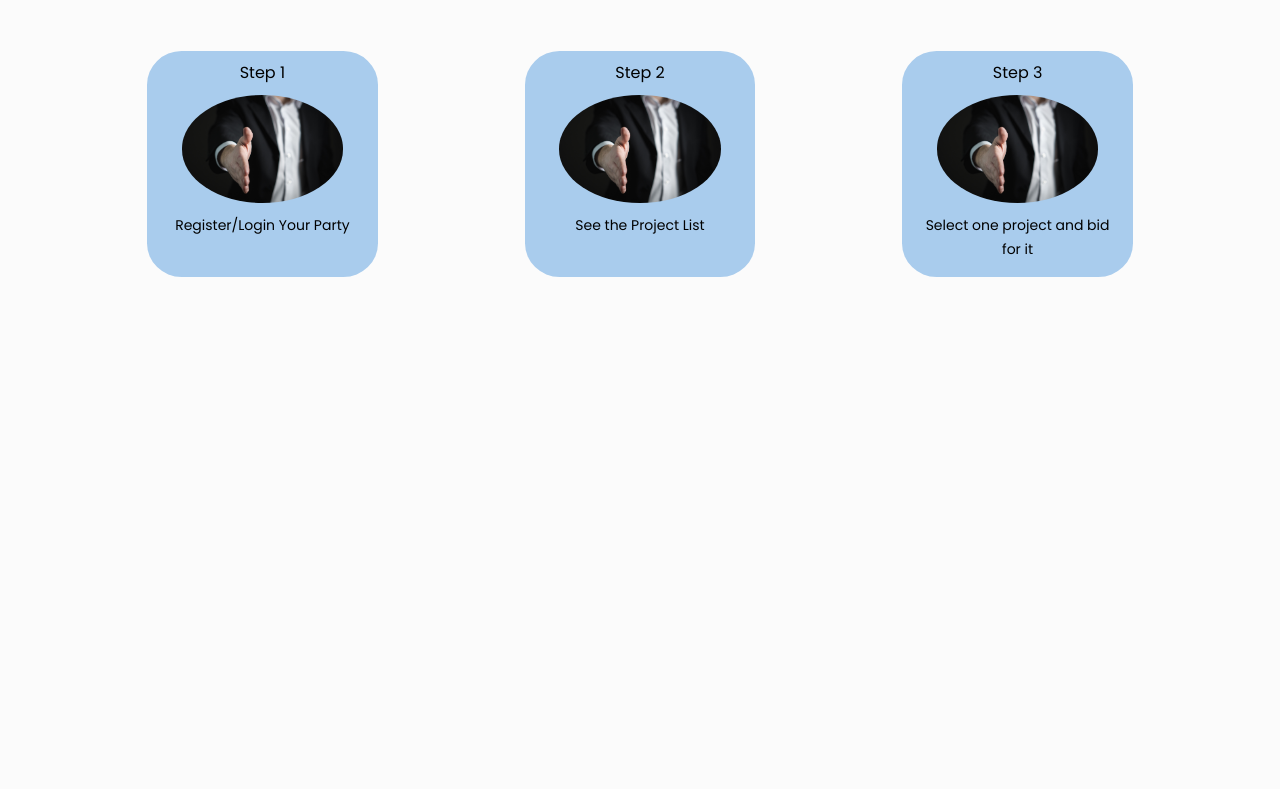
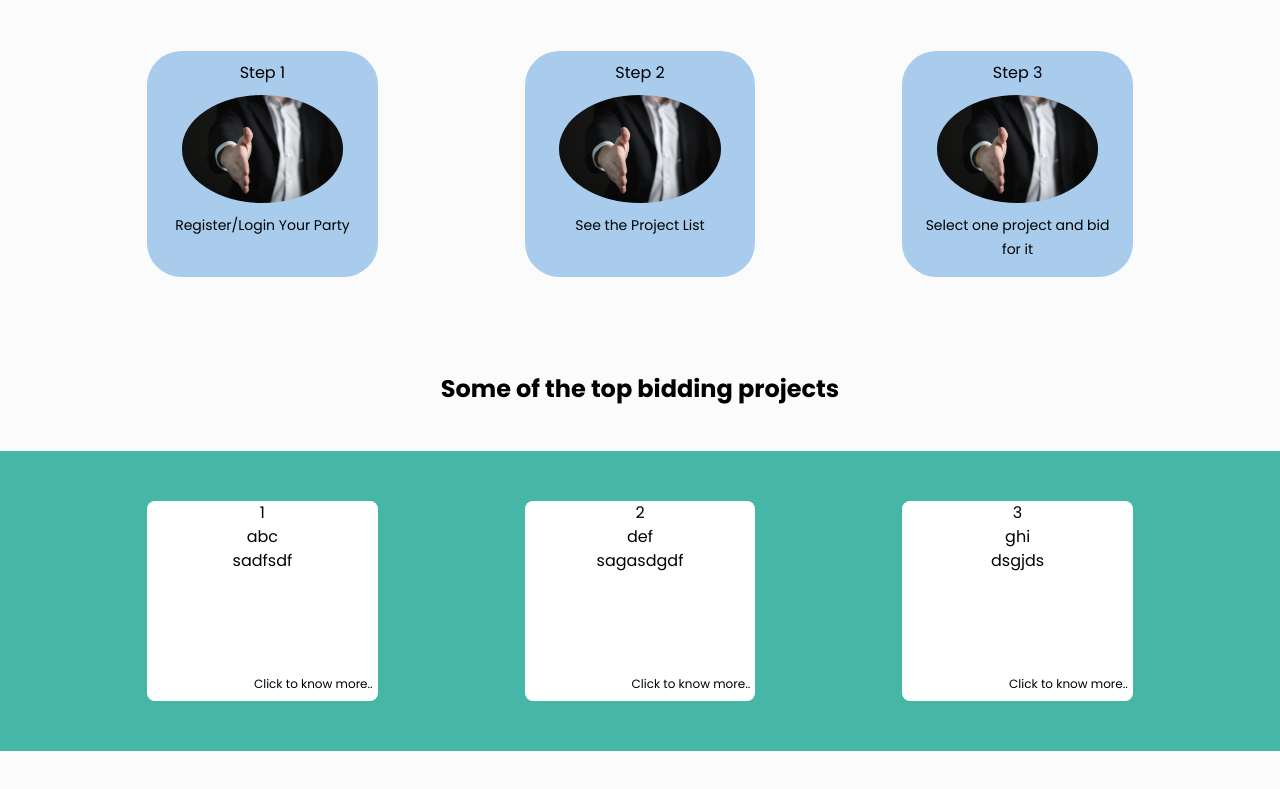
Before and after one commit to Abhayngu/Online-Contracting-System, a React (Create React App) app in the folder client/: page / in a window 1280 px wide. Shown: the part 1382-2171 px from the top of the page. Before the commit the page ends 1759 px from the top, so only its background shows below. Built offline with nearby package versions, Linux system fonts and the light colour scheme.

Commit message:
top bidding project done

```diff
--- /dev/null
+++ b/client/src/Components/TopProject.js
@@ -0,0 +1,44 @@
+import React, { useState, useEffect } from 'react';
+
+function TopProject({ id, name, desc }) {
+	const customStyle = {
+		topProjectContainer: {
+			width: '18%',
+			borderRadius: '8px',
+			height: '200px',
+			background: '#fff',
+			position: 'relative',
+		},
+		topProjectId: {
+			textAlign: 'center',
+		},
+		topProjectName: {
+			textAlign: 'center',
+		},
+		topProjectDesc: {
+			textAlign: 'center',
+		},
+		topProjectLink: {
+			position: 'absolute',
+			fontSize: '12px',
+			bottom: '5px',
+			right: '5px',
+			textAlign: 'center',
+			cursor: 'pointer',
+		},
+	};
+	return (
+		<React.Fragment>
+			<div style={customStyle.topProjectContainer}>
+				<div style={customStyle.topProjectId}>{id}</div>
+				<div style={customStyle.topProjectName}>{name}</div>
+				<div style={customStyle.topProjectDesc}>{desc}</div>
+				<div style={customStyle.topProjectLink}>
+					Click to know more..
+				</div>
+			</div>
+		</React.Fragment>
+	);
+}
+
+export default TopProject;
--- a/client/src/Pages/Home.js
+++ b/client/src/Pages/Home.js
@@ -2,6 +2,7 @@ import React, { useState, useEffect } from 'react';
 import Header from '../Components/Header';
 import homepageimg from './homepage.jpg';
 import StepBox from '../Components/StepBox';
+import TopProject from '../Components/TopProject';
 import { greenColor, blueColor } from '../globalVars';
 function Home() {
 	const customStyle = {
@@ -38,6 +39,17 @@ function Home() {
 			display: 'flex',
 			justifyContent: 'space-evenly',
 			marginBottom: '100px',
+		},
+		topProjectsContainer: {
+			height: '300px',
+			display: 'flex',
+			justifyContent: 'space-evenly',
+			alignItems: 'center',
+			background: '#46B6A6',
+			marginBottom: '80px',
+		},
+		topProjectBox: {
+			background: '#fff',
 		},
 	};
 
@@ -82,6 +94,15 @@ function Home() {
 			bgColor: blueColor,
 		},
 	];
+
+	// API call to fetch these projects
+	// Hardcoded as of now
+	const topBiddingProjects = [
+		{ id: 1, name: 'abc', desc: 'sadfsdf' },
+		{ id: 2, name: 'def', desc: 'sagasdgdf' },
+		{ id: 3, name: 'ghi', desc: 'dsgjds' },
+	];
+
 	return (
 		<React.Fragment>
 			<Header />
@@ -118,6 +139,20 @@ function Home() {
 					);
 				})}
 			</div>
+			<div style={customStyle.issuerStepsHeading}>
+				Some of the top bidding projects
+			</div>
+			<div style={customStyle.topProjectsContainer}>
+				{topBiddingProjects.map((project) => {
+					return (
+						<TopProject
+							id={project.id}
+							name={project.name}
+							desc={project.desc}
+						/>
+					);
+				})}
+			</div>
 		</React.Fragment>
 	);
 }
```
